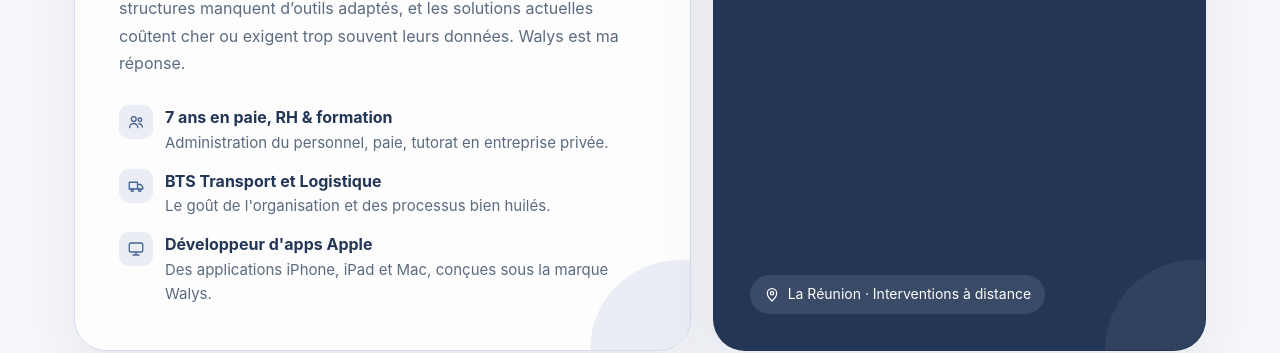
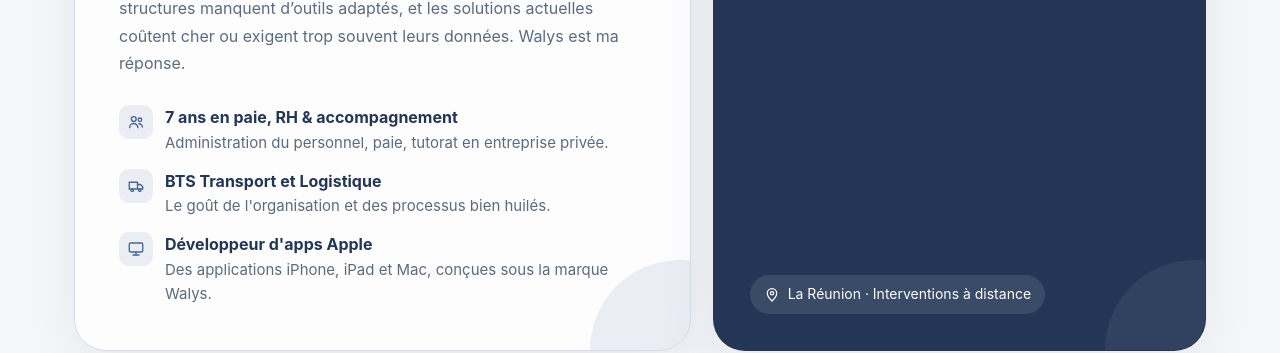
Before and after one commit to Walys-fr/walys-fr.github.io, a Jekyll site: the page built from index.html, in a window 1280 px wide and 900 px high, scrolled down 6828 px. Shown: the part 153-506 px from the top of the window. Built offline with Jekyll 4.4.1, drawn with Linux system fonts in a browser that asks for light colours.

Commit message:
Update _data/accueil.yml (via Pages CMS)

```diff
--- a/_data/accueil.yml
+++ b/_data/accueil.yml
@@ -84,7 +84,7 @@ a_propos:
     exigent trop souvent leurs données. Walys est ma réponse."
   parcours:
     - icone: personnes
-      titre: 7 ans en paie, RH & formation
+      titre: "7 ans en paie, RH & accompagnement "
       texte: Administration du personnel, paie, tutorat en entreprise privée.
     - icone: camion
       titre: BTS Transport et Logistique
```
